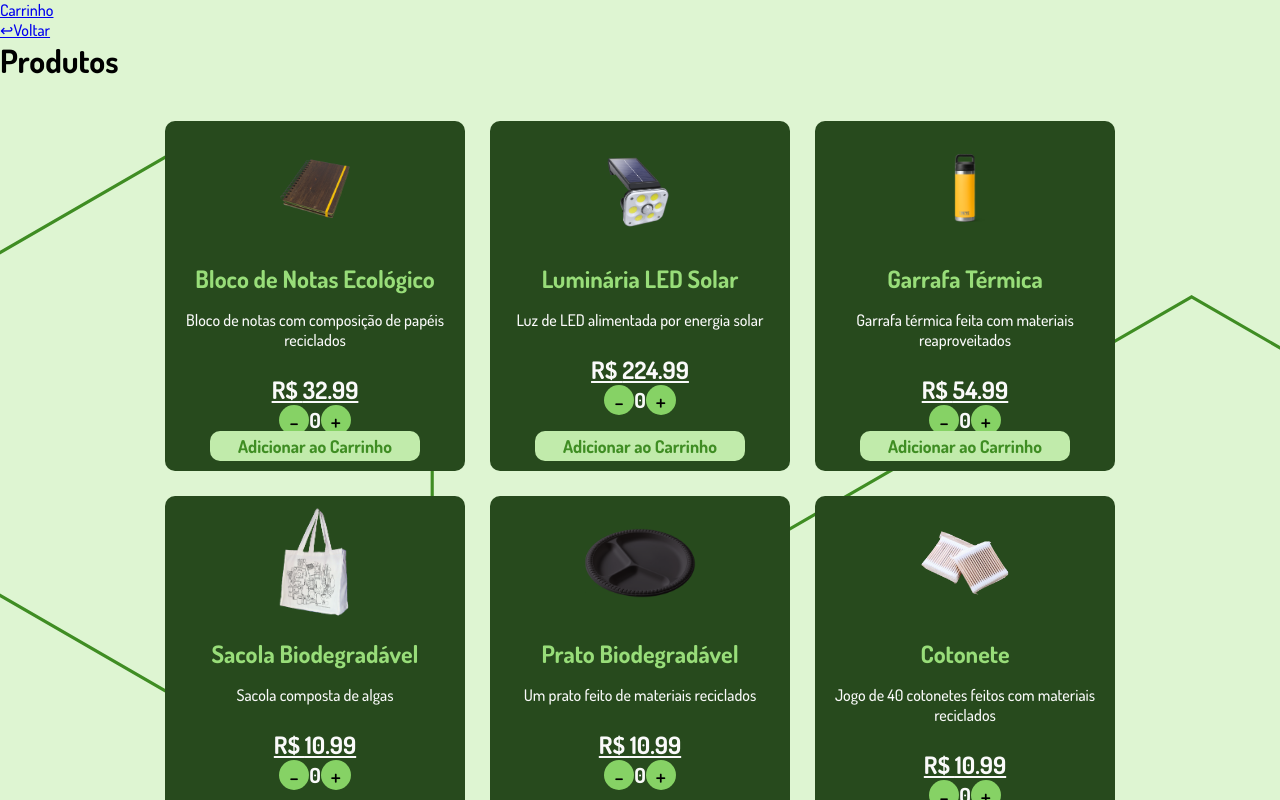
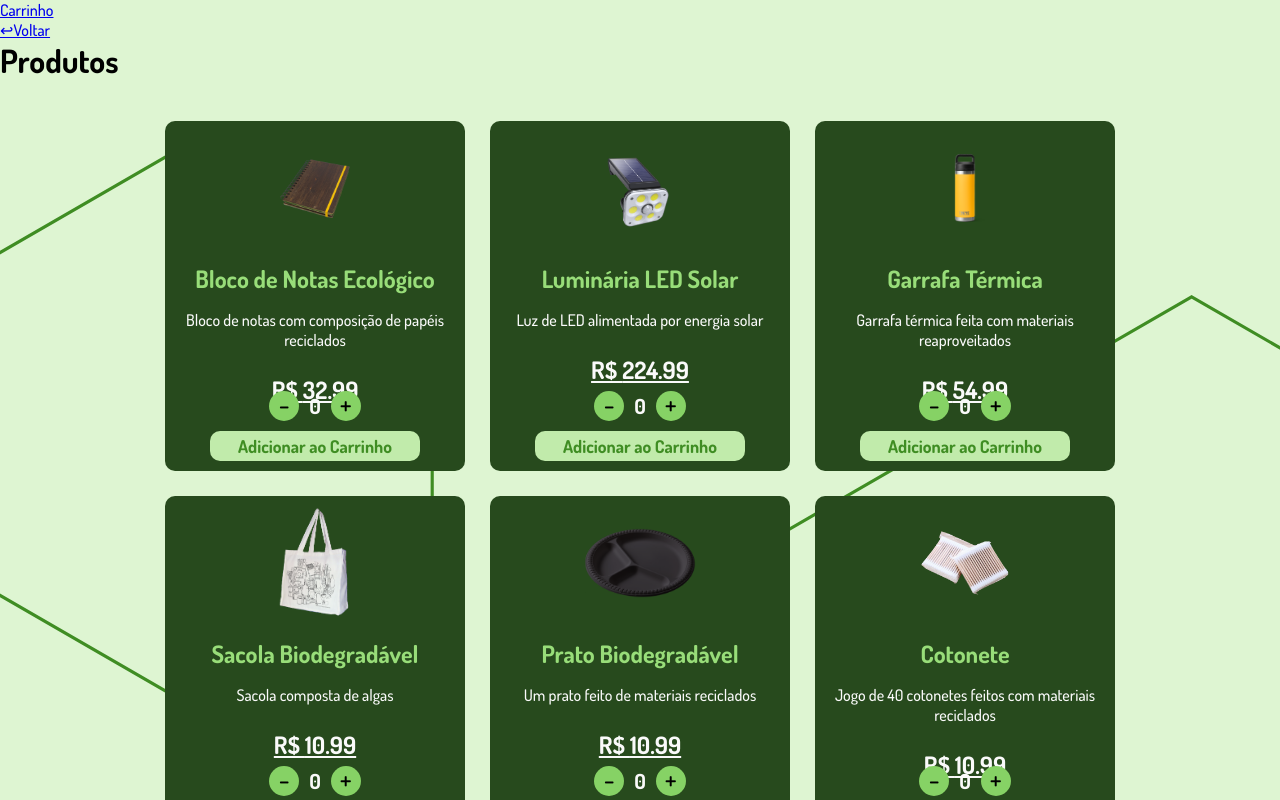
Before and after one commit to matheuslinkdev/ecomatters-react, a React (Vite) app: page /loja in a window 1280 px wide. Shown: the top 800 px of the page. Built offline with nearby package versions, Linux system fonts and the light colour scheme.

Commit message:
estilos: finalizando estilo do produtos.jsx

```diff
--- a/src/Componentes/Carrinho/AlterarQuantidade/index.jsx
+++ b/src/Componentes/Carrinho/AlterarQuantidade/index.jsx
@@ -20,15 +20,15 @@ const AlterarQuantidade = ({ quantidade, onQuantidadeChange }) => {
   }, [quant, onQuantidadeChange]);
 
   return (
-    <article>
     <section className="botoes-alterar-quantidade">
       <button
         onClick={(e) => {
           e.preventDefault();
           handleDiminuirQuantidade();
         }}
+        className="botao-quantidade"
       >
-          -
+        <span>-</span>
       </button>
       <h5 className="quantidade">{quant}</h5>
       <button
@@ -36,11 +36,11 @@ const AlterarQuantidade = ({ quantidade, onQuantidadeChange }) => {
           e.preventDefault();
           handleAumentarQuantidade();
         }}
+        className="botao-quantidade"
       >
-          +
+        <span>+</span>
       </button>
     </section>
-    </article>
   );
 };
 
--- a/src/Componentes/Produtos/style.scss
+++ b/src/Componentes/Produtos/style.scss
@@ -21,6 +21,7 @@
   background-color: $verde-07;
   border-radius: 10px;
   position: relative;
+  overflow: hidden;
 }
 
 .produto > img {
@@ -29,10 +30,17 @@
   overflow: visible;
   object-fit: cover;
   margin-top: 4dvh;
+  transition: .2s;
+
+  &:hover{
+      transform: scale(1.2);
+      filter: drop-shadow(0 5px 7px $verde-03);
+  }
 }
 
 .informacoes-produto {
   margin-top: 3dvh;
+  padding: 0 5px;
 }
 
 .informacoes-produto > h1 {
@@ -51,24 +59,40 @@
   margin-top: 3dvh;
 }
 
-.botoes-alterar-quantidade{
+.botoes-alterar-quantidade {
   display: flex;
   justify-content: center;
   align-items: center;
+  position: absolute;
+  bottom: 50px;
 }
 
-.botoes-alterar-quantidade>button{
+.botao-quantidade {
   width: 30px;
   height: 30px;
   border: none;
   border-radius: 50%;
-    font-size: 1.5rem;
+  font-size: 1.7rem;
   background-color: $verde-03;
+  display: inline-flex;
+  justify-content: center;
+  align-items: center;
+
+  span {
+    margin-bottom: 20%;
   }
 
-.quantidade{
+  &:hover {
+    cursor: pointer;
+    border: 1px solid $verde-06;
+  }
+}
+
+.quantidade {
   font-size: 1.3rem;
   color: $branco;
+  margin: 0 10px;
+  display: inline;
 }
 
 .btn-adicionar-carrinho {
@@ -82,9 +106,9 @@
   font-size: 1.1rem;
   font-weight: $bold;
   color: $verde-05;
-  transition: linear .3s;
+  transition: linear 0.3s;
 
-  &:hover{
+  &:hover {
     cursor: pointer;
     background-color: $verde-03;
     color: $preto-verde;
```
Lines whose indentation alone changed are shown as unchanged.
